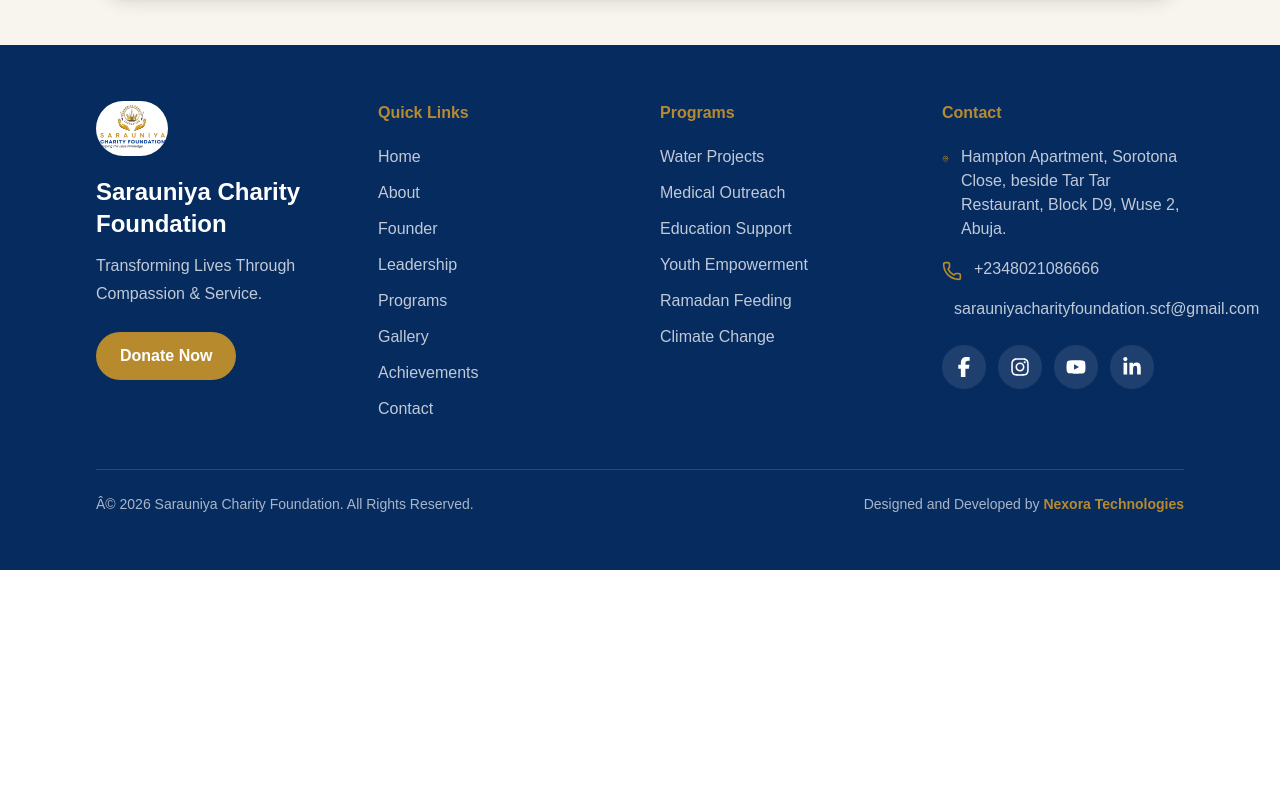
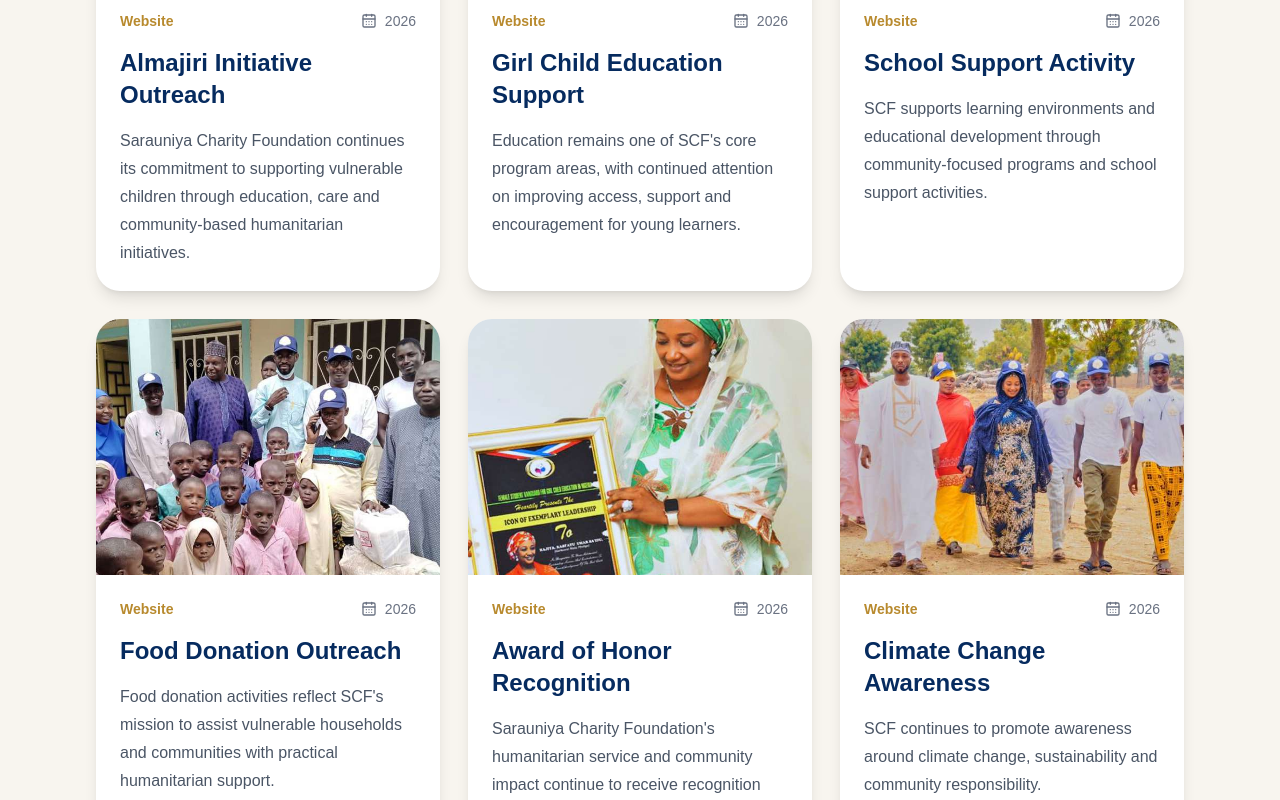
Before and after one commit to YUSUFUMARWALI/sarauniya-foundation, a Next.js app: page /news in a window 1280 px wide. Shown: the part 800-1600 px from the top of the page. Before the commit the page ends 1370 px from the top, so only its background shows below. Built offline with nearby package versions, Linux system fonts and the light colour scheme.

Commit message:
Add initial news updates

```diff
--- a/data/news.ts
+++ b/data/news.ts
@@ -9,4 +9,65 @@ export type NewsItem = {
   originalUrl?: string;
 };
 
-export const newsItems: NewsItem[] = [];
+export const newsItems: NewsItem[] = [
+  {
+    slug: "almajiri-initiative-update",
+    title: "Almajiri Initiative Outreach",
+    excerpt:
+      "Sarauniya Charity Foundation continues its commitment to supporting vulnerable children through education, care and community-based humanitarian initiatives.",
+    date: "2026",
+    platform: "Website",
+    mediaType: "image",
+    media: "/images/almajiri/almajiri initiatives.jpg",
+  },
+  {
+    slug: "girl-child-education-support",
+    title: "Girl Child Education Support",
+    excerpt:
+      "Education remains one of SCF's core program areas, with continued attention on improving access, support and encouragement for young learners.",
+    date: "2026",
+    platform: "Website",
+    mediaType: "image",
+    media: "/images/education/education 1.jpg",
+  },
+  {
+    slug: "school-support-activity",
+    title: "School Support Activity",
+    excerpt:
+      "SCF supports learning environments and educational development through community-focused programs and school support activities.",
+    date: "2026",
+    platform: "Website",
+    mediaType: "image",
+    media: "/images/education/school.jpeg",
+  },
+  {
+    slug: "food-donation-outreach",
+    title: "Food Donation Outreach",
+    excerpt:
+      "Food donation activities reflect SCF's mission to assist vulnerable households and communities with practical humanitarian support.",
+    date: "2026",
+    platform: "Website",
+    mediaType: "image",
+    media: "/images/food-donations/food donation 1.jpg",
+  },
+  {
+    slug: "award-of-honor",
+    title: "Award of Honor Recognition",
+    excerpt:
+      "Sarauniya Charity Foundation's humanitarian service and community impact continue to receive recognition from partners and stakeholders.",
+    date: "2026",
+    platform: "Website",
+    mediaType: "image",
+    media: "/images/awards/award of honor 1.jpg",
+  },
+  {
+    slug: "climate-change-awareness",
+    title: "Climate Change Awareness",
+    excerpt:
+      "SCF continues to promote awareness around climate change, sustainability and community responsibility.",
+    date: "2026",
+    platform: "Website",
+    mediaType: "image",
+    media: "/images/climate-change/climate change.jpg",
+  },
+];
```
